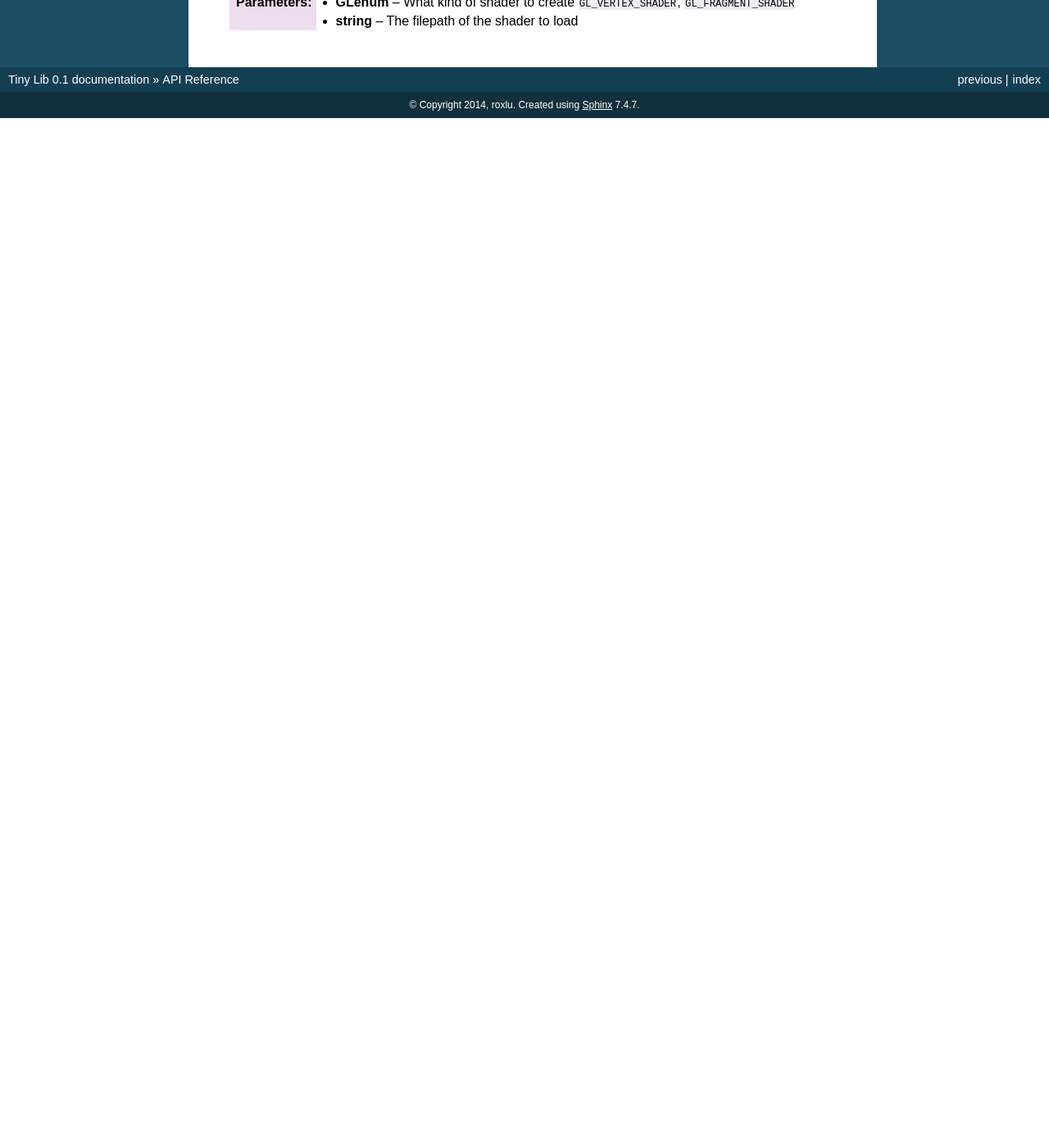
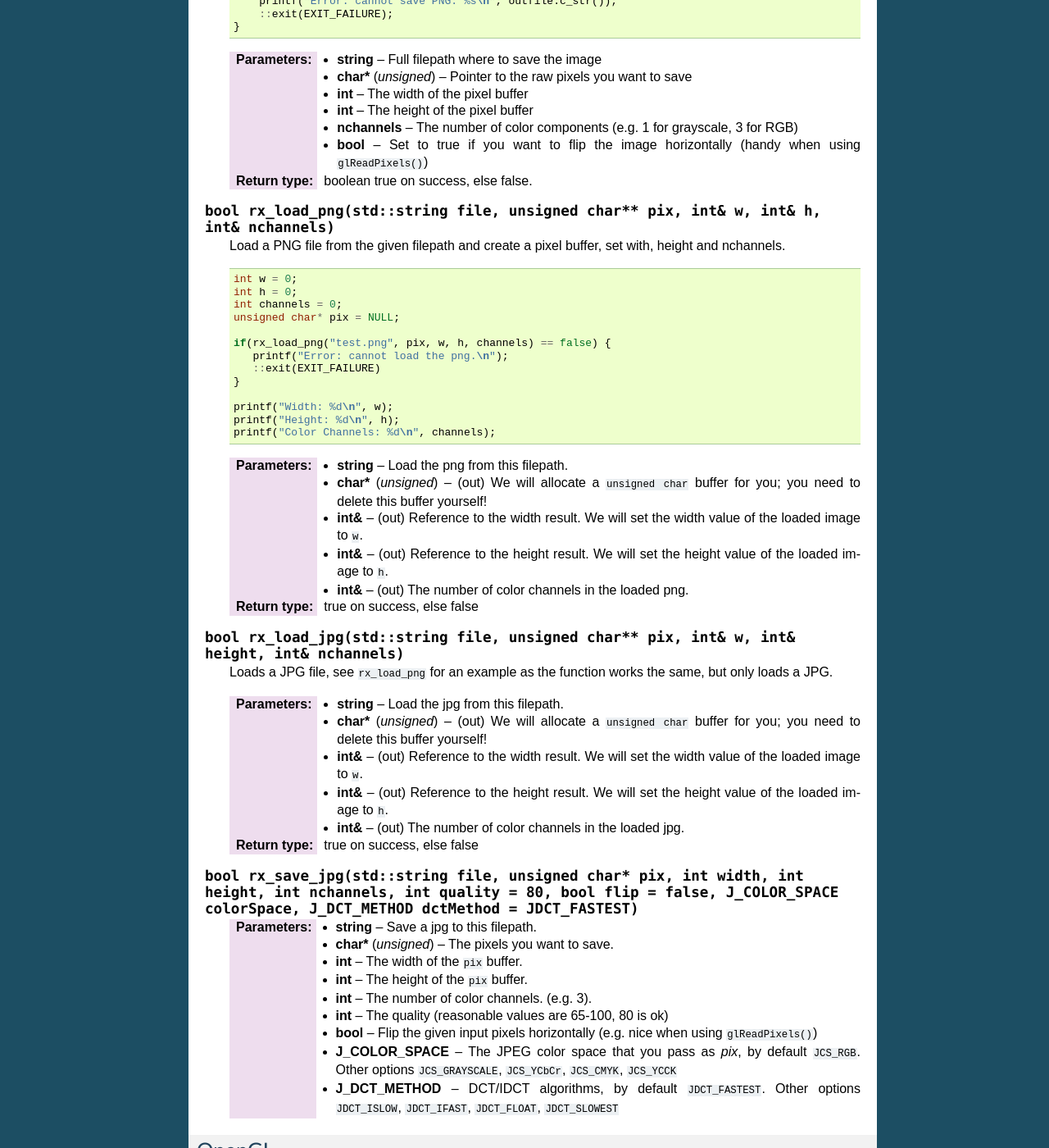
Before and after one commit to diederickh/tinylib, a Sphinx documentation site: the page built from docs/source/api.rst, in a window 1280 px wide and 1400 px high, scrolled down 2937 px. Shown: the whole window at 82% size. Built offline with Sphinx 7.4.7, drawn with Linux system fonts in a browser that asks for light colours; before the commit the page ends 3081 px from its top, so only the background shows below that; some of the changed text lies outside the part shown.

Commit message:
Added some documentation + screenshot functions

```diff
--- a/docs/source/api.rst
+++ b/docs/source/api.rst
@@ -165,6 +165,104 @@ Time utils
    Get the current minutes with 2 digits, [00-60]
 
 
+Image utils
+-----------
+
+.. function:: bool rx_save_png(std::string file, unsigned char* pix, int w, int h, int nchannels, bool flip)
+
+              Save the given pixels to the given filepath.
+
+              ::
+
+                  int width = 320;
+                  int height = 240;
+                  unsigned char* pix = new unsigned char[width * height * 3];
+
+                  // some pixel data
+                  for(int i = 0; i < width; ++i) {
+                     for(int j = 0; j < height; ++j) {
+                         int dx = j * width * 3 + i * 3;
+                         if(i < (width/2)) {
+                             pix[dx + 0] = 255;
+                             pix[dx + 1] = 255;
+                             pix[dx + 2] = 255;
+                         }
+                         else {
+                             pix[dx + 0] = 0;
+                             pix[dx + 1] = 0;
+                             pix[dx + 2] = 0;
+                         }
+                     }
+                  }
+
+                  std::string outfile = rx_to_data_path("test.png");
+
+                  if(rx_save_png(outfile, width, height, 3) == false) {
+                      printf("Error: cannot save PNG: %s\n", outfile.c_str());
+                      ::exit(EXIT_FAILURE);
+                  }
+
+              :param string: Full filepath where to save the image
+              :param unsigned char*: Pointer to the raw pixels you want to save
+              :param int: The width of the pixel buffer
+              :param int: The height of the pixel buffer
+              :param nchannels: The number of color components (e.g. 1 for grayscale, 3 for RGB)
+              :param bool: Set to true if you want to flip the image horizontally (handy when using ``glReadPixels()``)
+              :rtype: boolean true on success, else false.
+
+
+.. function:: bool rx_load_png(std::string file, unsigned char** pix, int& w, int& h, int& nchannels)
+
+              Load a PNG file from the given filepath and create a pixel buffer, set with, height and nchannels.
+
+              ::
+
+                  int w = 0;
+                  int h = 0;
+                  int channels = 0;
+                  unsigned char* pix = NULL;
+
+                  if(rx_load_png("test.png", pix, w, h, channels) == false) {
+                     printf("Error: cannot load the png.\n");
+                     ::exit(EXIT_FAILURE)
+                  }
+
+                  printf("Width: %d\n", w);
+                  printf("Height: %d\n", h);
+                  printf("Color Channels: %d\n", channels);
+
+
+              :param string: Load the png from this filepath.
+              :param unsigned char*: (out) We will allocate a ``unsigned char`` buffer for you; you need to delete this buffer yourself!
+              :param int&: (out) Reference to the width result. We will set the width value of the loaded image to ``w``.
+              :param int&: (out) Reference to the height result. We will set the height value of the loaded image to ``h``.
+              :param int&: (out) The number of color channels in the loaded png.
+              :rtype: true on success, else false
+
+
+.. function:: bool rx_load_jpg(std::string file, unsigned char** pix, int& w, int& height, int& nchannels)
+
+              Loads a JPG file, see ``rx_load_png`` for an example as the function works the same, but only loads a JPG.
+
+              :param string: Load the jpg from this filepath.
+              :param unsigned char*: (out) We will allocate a ``unsigned char`` buffer for you; you need to delete this buffer yourself!
+              :param int&: (out) Reference to the width result. We will set the width value of the loaded image to ``w``.
+              :param int&: (out) Reference to the height result. We will set the height value of the loaded image to ``h``.
+              :param int&: (out) The number of color channels in the loaded jpg.
+              :rtype: true on success, else false
+
+.. function:: bool rx_save_jpg(std::string file, unsigned char* pix, int width, int height, int nchannels, int quality = 80, bool flip = false, J_COLOR_SPACE colorSpace, J_DCT_METHOD dctMethod = JDCT_FASTEST)
+
+              :param string: Save a jpg to this filepath.
+              :param unsigned char*: The pixels you want to save.
+              :param int: The width of the ``pix`` buffer.
+              :param int: The height of the ``pix`` buffer.
+              :param int: The number of color channels. (e.g. 3).
+              :param int: The quality (reasonable values are 65-100, 80 is ok)
+              :param bool: Flip the given input pixels horizontally (e.g. nice when using ``glReadPixels()``)
+              :param J_COLOR_SPACE: The JPEG color space that you pass as `pix`, by default ``JCS_RGB``. Other options ``JCS_GRAYSCALE``, ``JCS_YCbCr``, ``JCS_CMYK``, ``JCS_YCCK``
+              :param J_DCT_METHOD: DCT/IDCT algorithms, by default ``JDCT_FASTEST``. Other options ``JDCT_ISLOW``, ``JDCT_IFAST``, ``JDCT_FLOAT``, ``JDCT_SLOWEST``
+
 OpenGL
 ------
 
```
Also changed, not shown: 1 other file.
